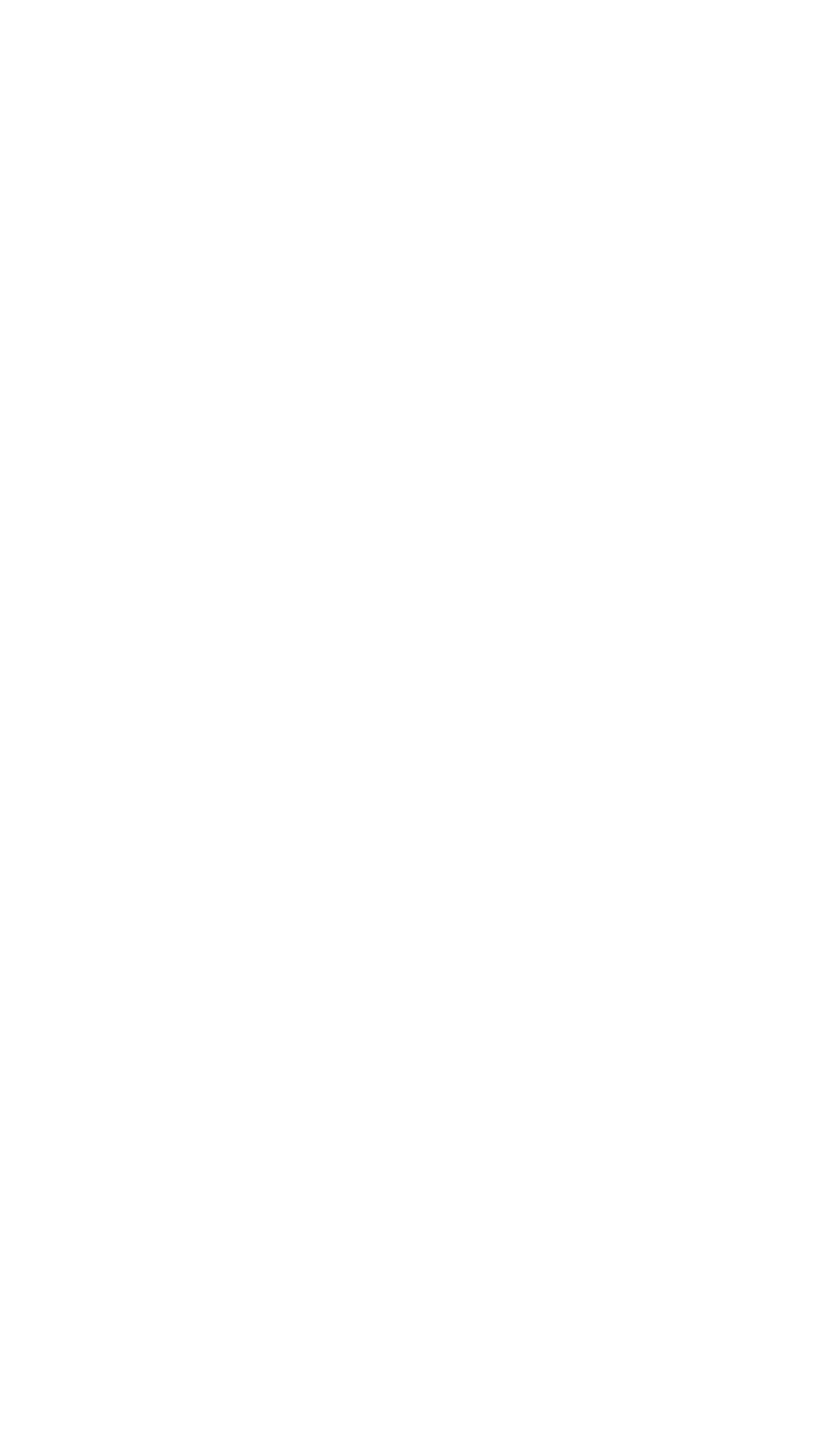
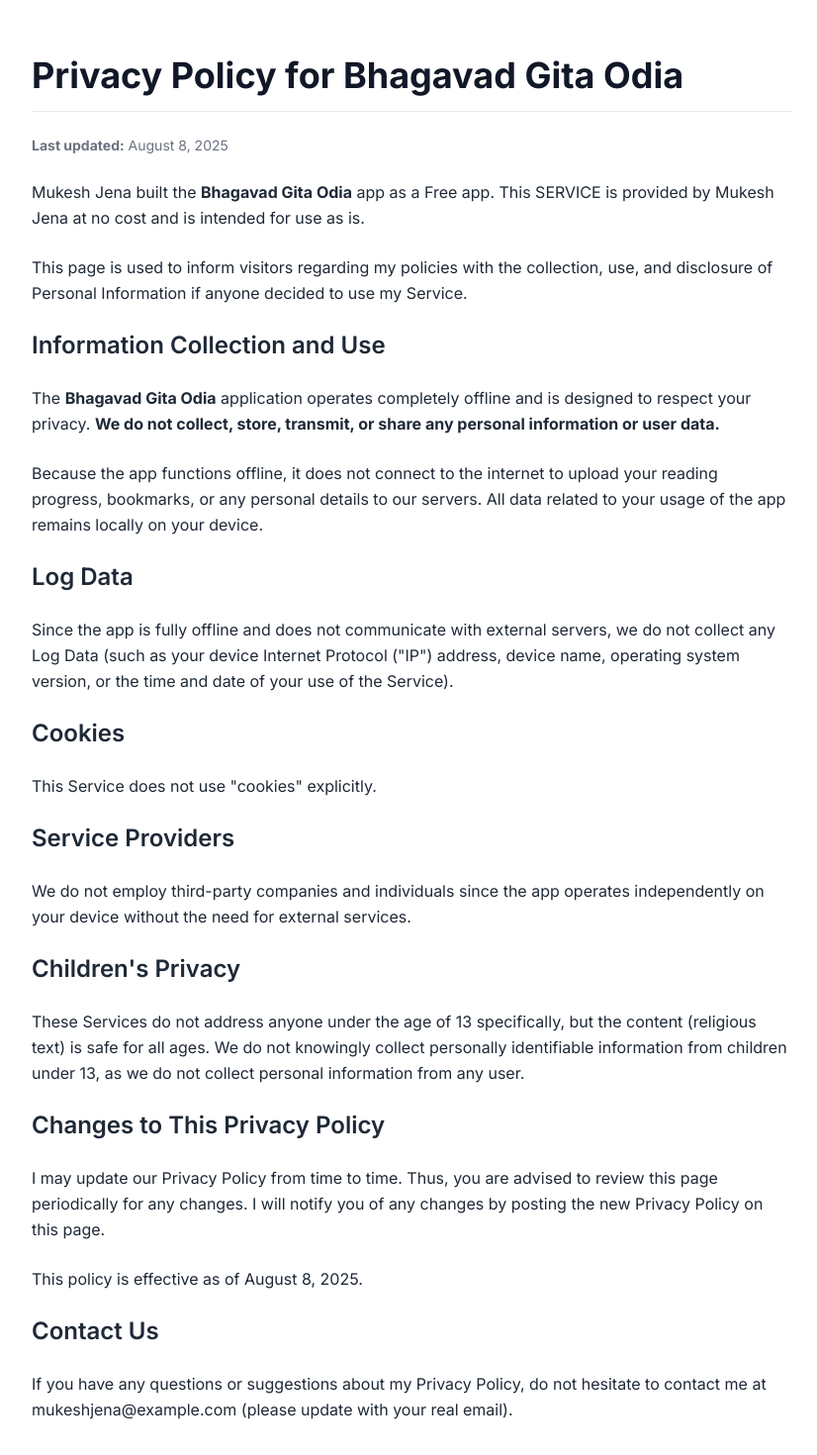
Before and after one commit to mukeshjena/mukesh-portfolio, a React (Vite) app: page /bhagavad-gita-odia-privacy-policy in a window 1280 px wide. Before the commit this address had no page. Shown: the part 40-1510 px from the top of the page at 99% size, without its empty margins (224-1050 px from the left). Before the commit the page ends 800 px from the top, so only its background shows below. Built offline with nearby package versions, Linux system fonts and the light colour scheme.

Commit message:
feat: add privacy policy for bhagavad gita odia app

```diff
--- a/src/App.jsx
+++ b/src/App.jsx
@@ -2,6 +2,7 @@
 import { ThemeProvider } from './context/ThemeContext';
 import Home from './pages/Home';
 import VexFastPrivacyBrowserPrivacyPolicy from './pages/privacy-policy/VoidBrowserPrivacyPolicy';
+import BhagavadGitaOdiaPrivacyPolicy from './pages/privacy-policy/BhagavadGitaOdiaPrivacyPolicy';
 
 function App() {
   return (
@@ -10,6 +11,7 @@
         <Routes>
           <Route path="/" element={<Home />} />
           <Route path="/vex-fast-privacy-browser-privacy-policy" element={<VexFastPrivacyBrowserPrivacyPolicy />} />
+          <Route path="/bhagavad-gita-odia-privacy-policy" element={<BhagavadGitaOdiaPrivacyPolicy />} />
         </Routes>
       </Router>
     </ThemeProvider>
--- /dev/null
+++ b/src/pages/privacy-policy/BhagavadGitaOdiaPrivacyPolicy.jsx
@@ -0,0 +1,83 @@
+import React from 'react';
+
+const BhagavadGitaOdiaPrivacyPolicy = () => {
+  return (
+    <div className="min-h-screen bg-white dark:bg-gray-900 text-gray-800 dark:text-gray-200 p-8 md:p-16 lg:p-24 font-sans leading-relaxed">
+      <div className="max-w-3xl mx-auto space-y-6">
+        <h1 className="text-3xl md:text-4xl font-bold text-gray-900 dark:text-white border-b pb-4 border-gray-200 dark:border-gray-700">
+          Privacy Policy for Bhagavad Gita Odia
+        </h1>
+
+        <p className="text-sm text-gray-500 dark:text-gray-400">
+          <strong>Last updated:</strong> {new Date().toLocaleDateString('en-US', { year: 'numeric', month: 'long', day: 'numeric' })}
+        </p>
+
+        <p>
+          Mukesh Jena built the <strong>Bhagavad Gita Odia</strong> app as a Free app. This SERVICE is provided by Mukesh Jena at no cost and is intended for use as is.
+        </p>
+
+        <p>
+          This page is used to inform visitors regarding my policies with the collection, use, and disclosure of Personal Information if anyone decided to use my Service.
+        </p>
+
+        <h2 className="text-2xl font-semibold text-gray-800 dark:text-gray-100 mt-8">
+          Information Collection and Use
+        </h2>
+
+        <p>
+          The <strong>Bhagavad Gita Odia</strong> application operates completely offline and is designed to respect your privacy. <strong>We do not collect, store, transmit, or share any personal information or user data.</strong>
+        </p>
+
+        <p>
+          Because the app functions offline, it does not connect to the internet to upload your reading progress, bookmarks, or any personal details to our servers. All data related to your usage of the app remains locally on your device.
+        </p>
+
+        <h2 className="text-2xl font-semibold text-gray-800 dark:text-gray-100 mt-8">
+          Log Data
+        </h2>
+        <p>
+          Since the app is fully offline and does not communicate with external servers, we do not collect any Log Data (such as your device Internet Protocol ("IP") address, device name, operating system version, or the time and date of your use of the Service).
+        </p>
+
+        <h2 className="text-2xl font-semibold text-gray-800 dark:text-gray-100 mt-8">
+          Cookies
+        </h2>
+        <p>
+          This Service does not use "cookies" explicitly.
+        </p>
+
+        <h2 className="text-2xl font-semibold text-gray-800 dark:text-gray-100 mt-8">
+          Service Providers
+        </h2>
+        <p>
+          We do not employ third-party companies and individuals since the app operates independently on your device without the need for external services.
+        </p>
+
+        <h2 className="text-2xl font-semibold text-gray-800 dark:text-gray-100 mt-8">
+          Children's Privacy
+        </h2>
+        <p>
+          These Services do not address anyone under the age of 13 specifically, but the content (religious text) is safe for all ages. We do not knowingly collect personally identifiable information from children under 13, as we do not collect personal information from any user.
+        </p>
+
+        <h2 className="text-2xl font-semibold text-gray-800 dark:text-gray-100 mt-8">
+          Changes to This Privacy Policy
+        </h2>
+        <p>
+          I may update our Privacy Policy from time to time. Thus, you are advised to review this page periodically for any changes. I will notify you of any changes by posting the new Privacy Policy on this page.
+        </p>
+
+        <p>This policy is effective as of {new Date().toLocaleDateString('en-US', { year: 'numeric', month: 'long', day: 'numeric' })}.</p>
+
+        <h2 className="text-2xl font-semibold text-gray-800 dark:text-gray-100 mt-8">
+          Contact Us
+        </h2>
+        <p>
+          If you have any questions or suggestions about my Privacy Policy, do not hesitate to contact me at mukeshjena@example.com (please update with your real email).
+        </p>
+      </div>
+    </div>
+  );
+};
+
+export default BhagavadGitaOdiaPrivacyPolicy;
```
